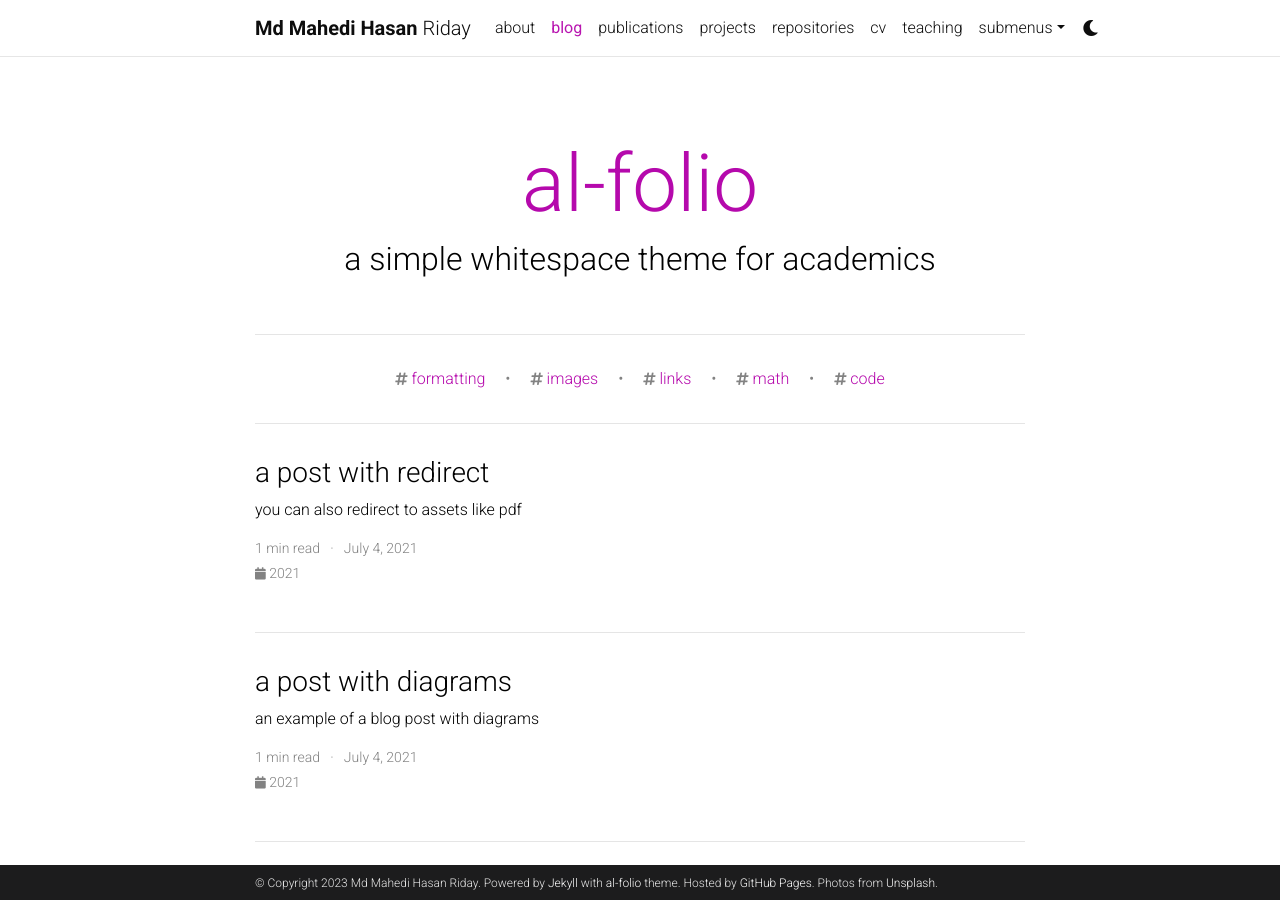
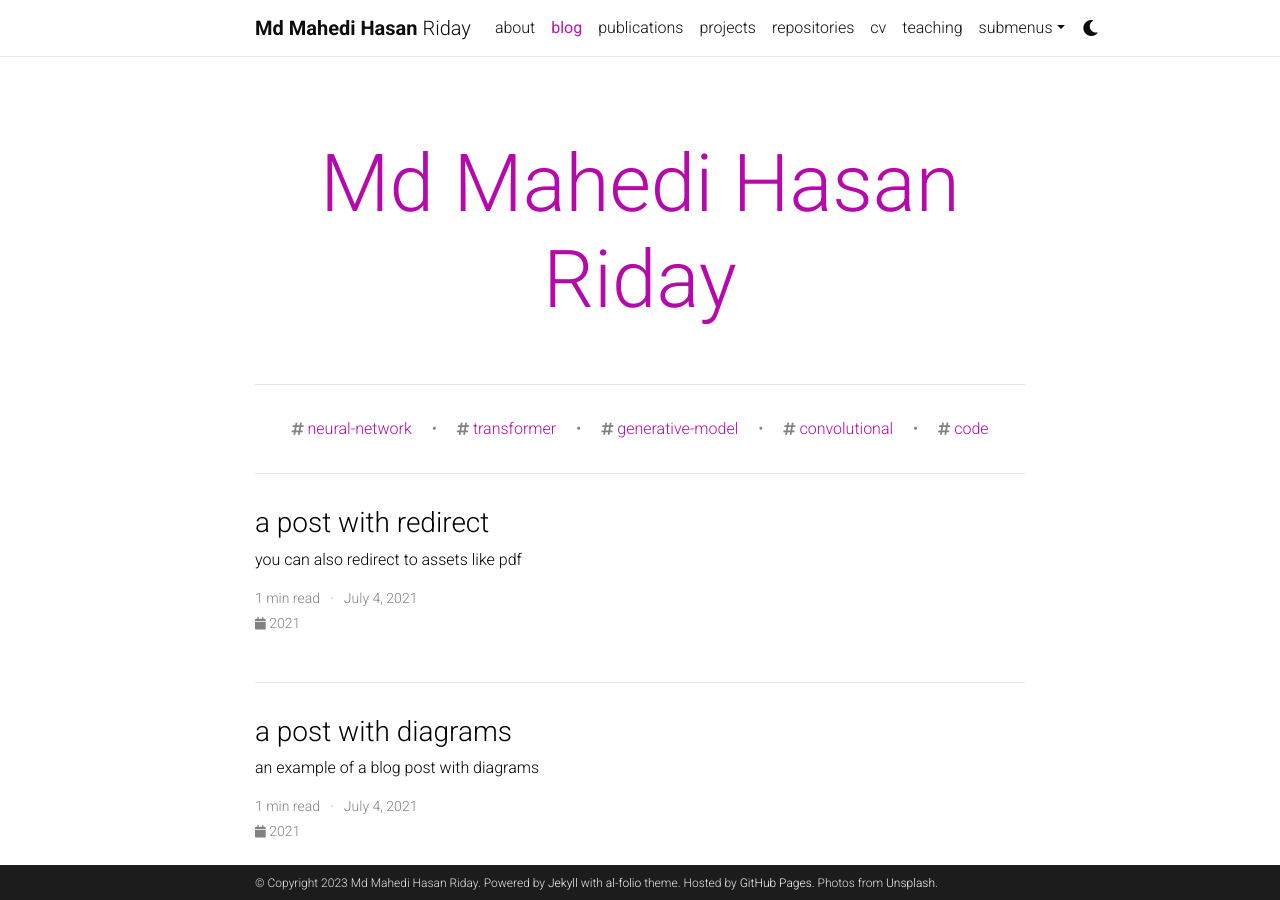
Before and after one commit to mdmhriday/mdmhriday.github.io, a Jekyll site: the page built from blog/index.html, in a window 1280 px wide and 900 px high. Built offline with Jekyll 4.4.1, drawn with Linux system fonts in a browser that asks for light colours; full-size pictures stand in for the smaller copies a plugin makes; the list of posts is cut into pages by our own code; comment, search, counter and statistics services are not loaded; a style sheet for code colours, icons or effects is not loaded.

Commit message:
update config

```diff
--- a/_config.yml
+++ b/_config.yml
@@ -67,9 +67,9 @@ og_image: # The site-wide (default for all links) Open Graph preview image
 # Social integration
 # -----------------------------------------------------------------------------
 
-github_username: # your GitHub user name
+github_username: mdmhriday # your GitHub user name
 gitlab_username: # your GitLab user name
-twitter_username: # your Twitter handle
+twitter_username: MahediRiday # your Twitter handle
 linkedin_username: # your LinkedIn user name
 scholar_userid: # your Google Scholar ID
 semanticscholar_id: # your Semantic Scholar ID
@@ -93,8 +93,8 @@ instagram_id: # your instagram id
 facebook_id: # your facebook id
 discord_id: # your discord id (18-digit unique numerical identifier)
 
-contact_note: >
-  You can even add a little note about which of these is the best way to reach you.
+contact_note: # >
+  # You can even add a little note about which of these is the best way to reach you.
 
 # -----------------------------------------------------------------------------
 # Analytics and search engine verification
@@ -110,9 +110,9 @@ bing_site_verification:  # out your bing-site-verification ID (Bing Webmaster)
 # Blog
 # -----------------------------------------------------------------------------
 
-blog_name: al-folio # blog_name will be displayed in your blog page
+blog_name: Md Mahedi Hasan Riday # blog_name will be displayed in your blog page
 blog_nav_title: blog # your blog must have a title for it to be displayed in the nav bar
-blog_description: a simple whitespace theme for academics
+blog_description:  # a simple whitespace theme for academics
 permalink: /blog/:year/:title/
 
 # Pagination
@@ -126,9 +126,9 @@ disqus_shortname: al-folio # put your disqus shortname
 # External sources.
 # If you have blog posts published on medium.com or other exteranl sources,
 # you can display them in your blog by adding a link to the RSS feed.
-external_sources:
-  - name: medium.com
-    rss_url: https://medium.com/@al-folio/feed
+# external_sources:
+  #- name: medium.com
+   # rss_url: https://medium.com/@al-folio/feed
 
 # -----------------------------------------------------------------------------
 # Collections
@@ -222,7 +222,7 @@ jekyll-archives:
     tag: '/blog/tag/:name/'
     category: '/blog/category/:name/'
 
-display_tags: ['formatting', 'images', 'links', 'math', 'code'] # this tags will be dispalyed on the front page of your blog
+display_tags: ['neural-network', 'transformer', 'generative-model', 'convolutional', 'code'] # this tags will be dispalyed on the front page of your blog
 
 # -----------------------------------------------------------------------------
 # Jekyll Scholar
@@ -230,8 +230,8 @@ display_tags: ['formatting', 'images', 'links', 'math', 'code'] # this tags will
 
 scholar:
 
-  last_name: Einstein
-  first_name: [Albert, A.]
+  last_name: Riday
+  first_name: [Md Mahedi Hasan]
 
   style: apa
   locale: en
```
